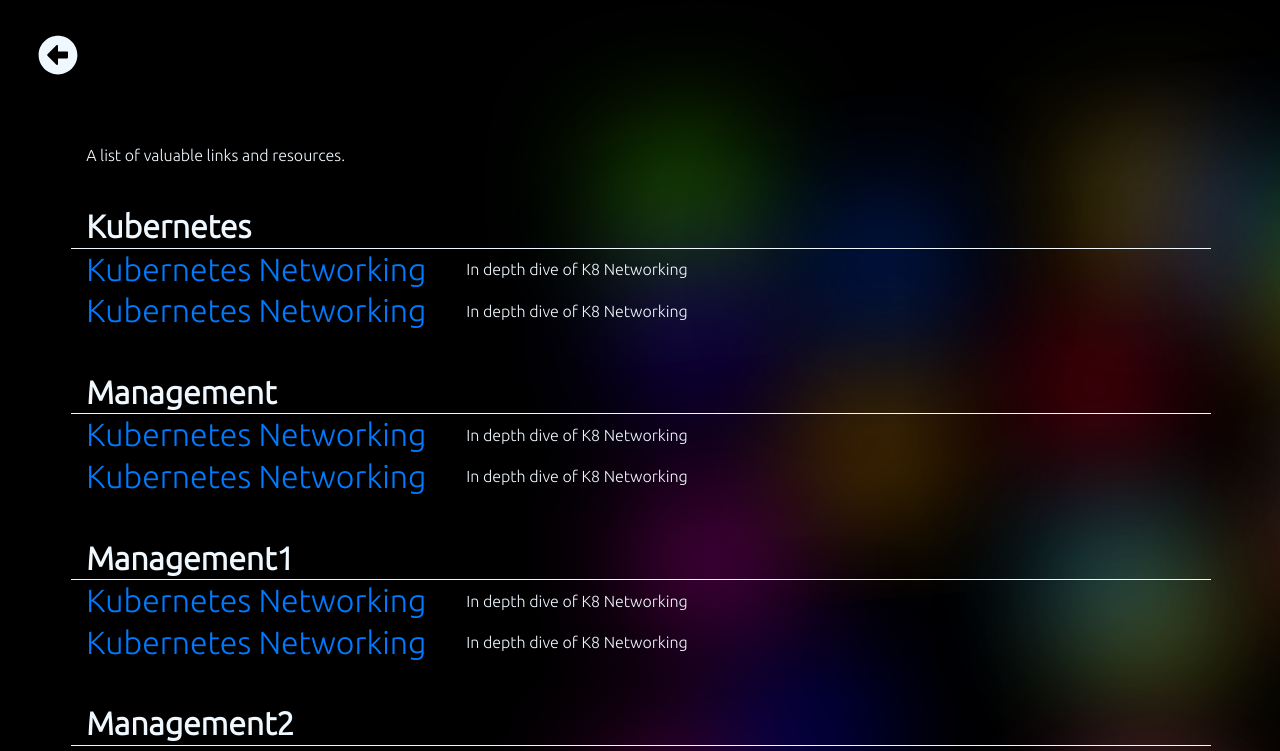
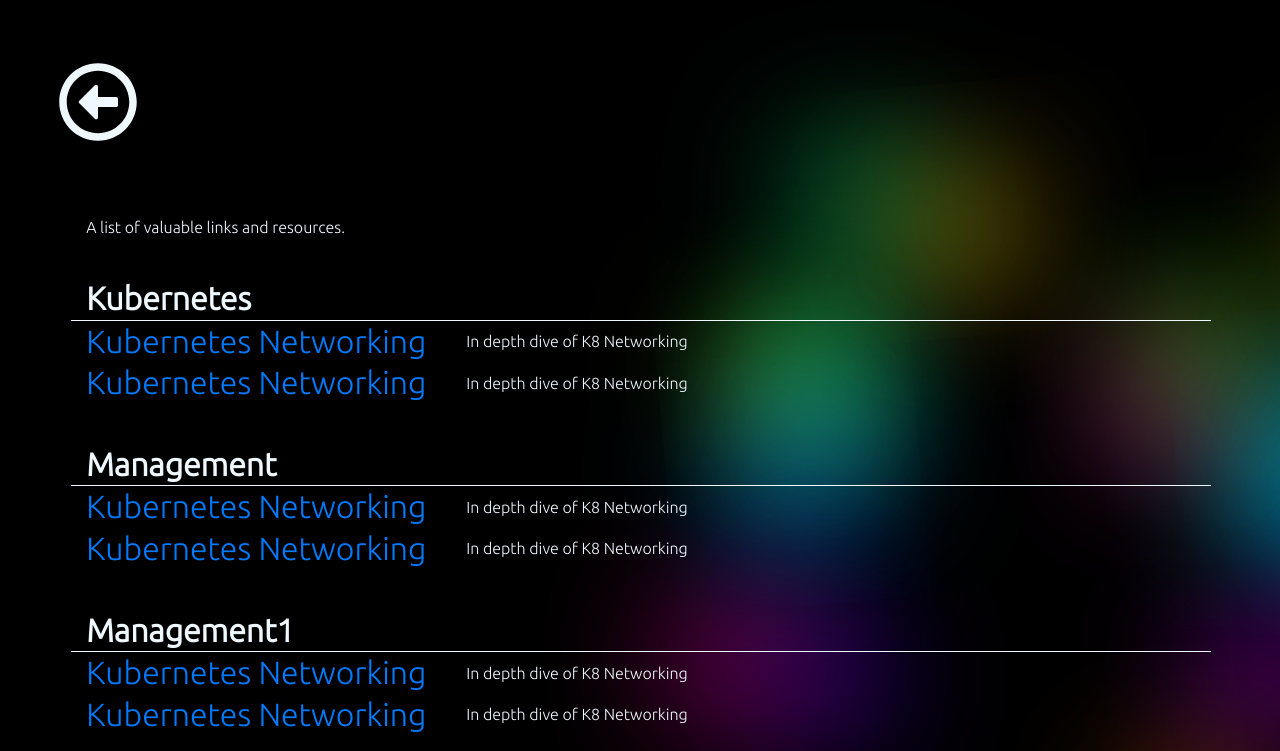
Before and after one commit to IcebergLettuce/Website, an Angular app in the folder frontend/: page /reading in a window 1280 px wide. Shown: the top 751 px of the page. Built offline with nearby package versions, Linux system fonts and the light colour scheme.

Commit message:
try to fix animated background

```diff
--- a/frontend/package.json
+++ b/frontend/package.json
@@ -21,6 +21,7 @@
     "@angular/router": "~12.2.0",
     "@fortawesome/angular-fontawesome": "^0.10.1",
     "@fortawesome/fontawesome-svg-core": "~1.2.36",
+    "@fortawesome/free-regular-svg-icons": "^5.15.4",
     "@fortawesome/free-solid-svg-icons": "^5.15.4",
     "@ng-bootstrap/ng-bootstrap": "^10.0.0",
     "bootstrap": "^4.5.0",
--- a/frontend/src/app/home-button/home-button.component.html
+++ b/frontend/src/app/home-button/home-button.component.html
@@ -1,3 +1,4 @@
-<div style="margin:30px;">
-    <fa-icon style="color: aliceblue; cursor: pointer;"routerLink="/home" [icon]="faCoffee"></fa-icon>
+<div style="margin:50px;">
+    <fa-icon style="color: aliceblue; cursor: pointer;" class="fa-2x" routerLink="/home" [icon]="['far', 'arrow-alt-circle-left']">
+    </fa-icon>
 </div>
--- a/frontend/src/app/home-button/home-button.component.scss
+++ b/frontend/src/app/home-button/home-button.component.scss
@@ -0,0 +1,3 @@
+.fa-icon i{
+    -webkit-text-stroke: 1px white;
+}
--- a/frontend/src/app/home-button/home-button.component.ts
+++ b/frontend/src/app/home-button/home-button.component.ts
@@ -1,5 +1,7 @@
 import { Component, OnInit } from '@angular/core';
-import { faArrowAltCircleLeft } from '@fortawesome/free-solid-svg-icons';
+import { FaIconLibrary } from '@fortawesome/angular-fontawesome';
+import { faArrowAltCircleLeft, faArrowAltCircleRight, faGrin } from '@fortawesome/free-regular-svg-icons';
+import { faArrowCircleLeft } from '@fortawesome/free-solid-svg-icons';
 
 @Component({
   selector: 'home-button',
@@ -7,8 +9,11 @@ import { faArrowAltCircleLeft } from '@fortawesome/free-solid-svg-icons';
   styleUrls: ['./home-button.component.scss']
 })
 export class HomeButtonComponent implements OnInit {
-  faCoffee = faArrowAltCircleLeft;
-  constructor() { }
+  constructor(library: FaIconLibrary) {
+    library.addIcons(
+      faArrowAltCircleLeft,
+    );
+  }
 
   ngOnInit(): void {
   }
--- a/frontend/src/app/navigation/shake/shake.component.scss
+++ b/frontend/src/app/navigation/shake/shake.component.scss
@@ -12,7 +12,7 @@
     color: aliceblue;
     font-family: 'Ubuntu', sans-serif;
     font-weight:lighter;
-    // text-transform: uppercase;
+    text-transform: uppercase;
   }
 
 @keyframes shake {
```
Also changed, not shown: frontend/src/app/app.component.html (+0 -9 lines), 1 other file (tests, documents, lock files or other folders).
